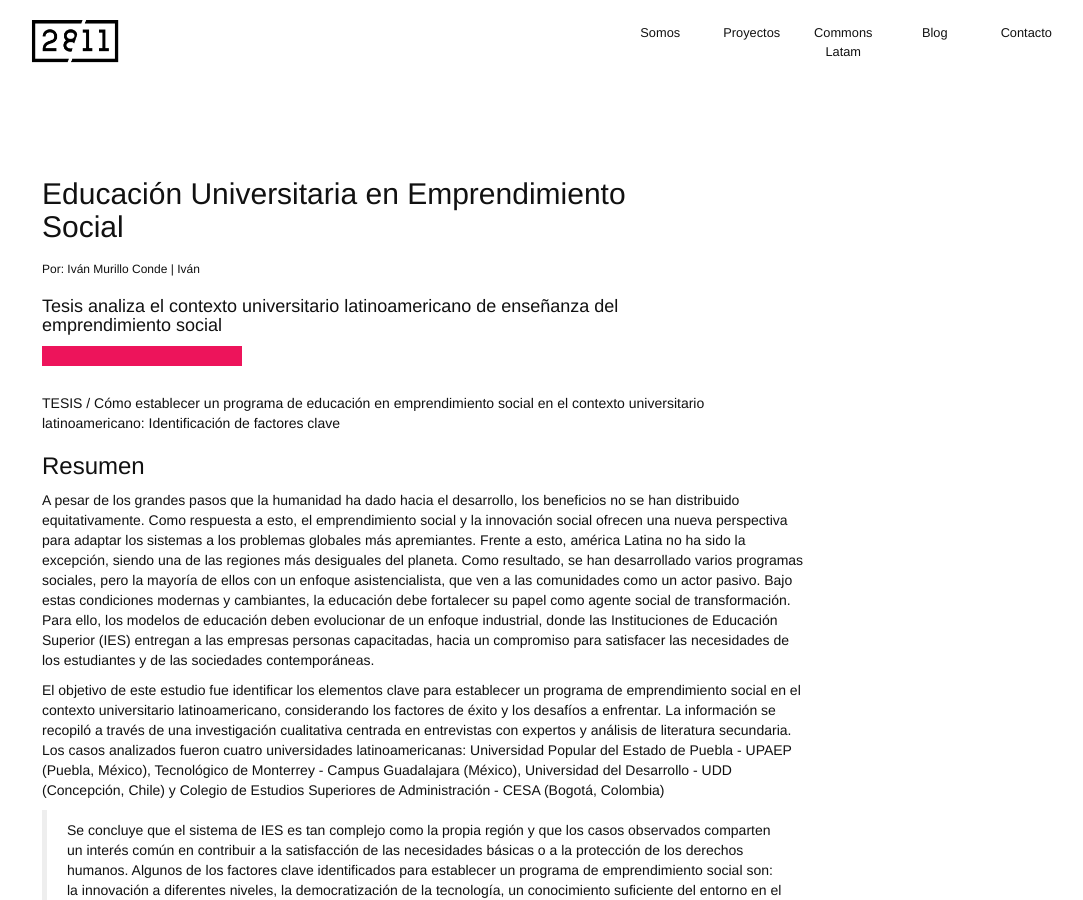
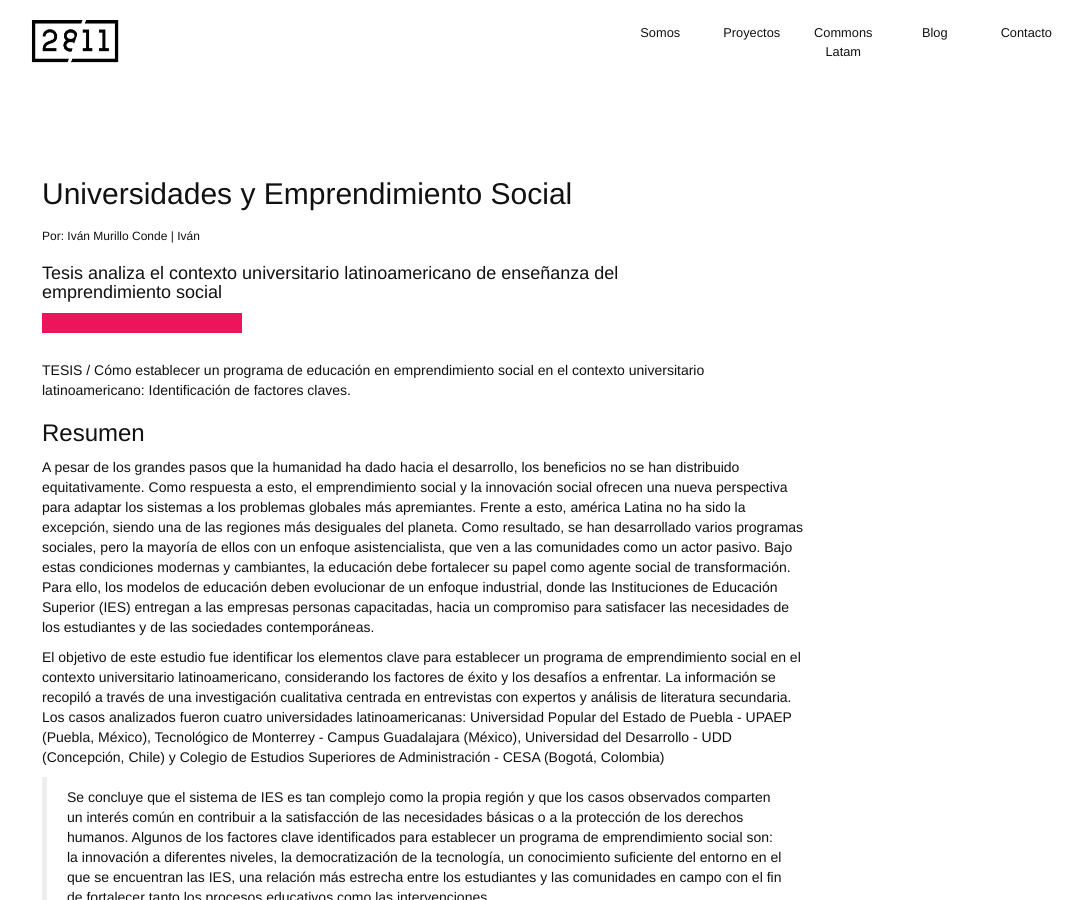
Before and after one commit to 2811Chile/2811Chile.github.io, a Jekyll site: the page built from _posts/2020-01-10-educacion-en-emprendimiento-social-en-universidades.markdown, in a window 1280 px wide and 900 px high. Shown: the whole window, without its empty margins (138-1221 px from the left). Built offline with Jekyll 4.4.1, drawn with Linux system fonts in a browser that asks for light colours; nearby versions of some CDN libraries; some web fonts are replaced; our own code applies the rules of GitHub Pages for plain Markdown files.

Commit message:
Updated Educacion En Emprendimiento Social En Universidades

```diff
--- a/_posts/2020-01-10-educacion-en-emprendimiento-social-en-universidades.markdown
+++ b/_posts/2020-01-10-educacion-en-emprendimiento-social-en-universidades.markdown
@@ -1,7 +1,7 @@
 ---
 title: Educación en emprendimiento social en universidades
 date: 2020-01-10 10:57:00 Z
-nombre: Educación Universitaria en Emprendimiento Social
+nombre: Universidades y Emprendimiento Social
 fecha: 2020-01-09 00:00:00 Z
 autor: Iván Murillo Conde
 contacto: Iván
@@ -13,7 +13,7 @@ portada:
 excerpt_separator: "<!--mas-->"
 ---
 
-TESIS / Cómo establecer un programa de educación en emprendimiento social en el contexto universitario latinoamericano: Identificación de factores clave
+TESIS / Cómo establecer un programa de educación en emprendimiento social en el contexto universitario latinoamericano: Identificación de factores claves.
 
 <!--mas-->
 
```
